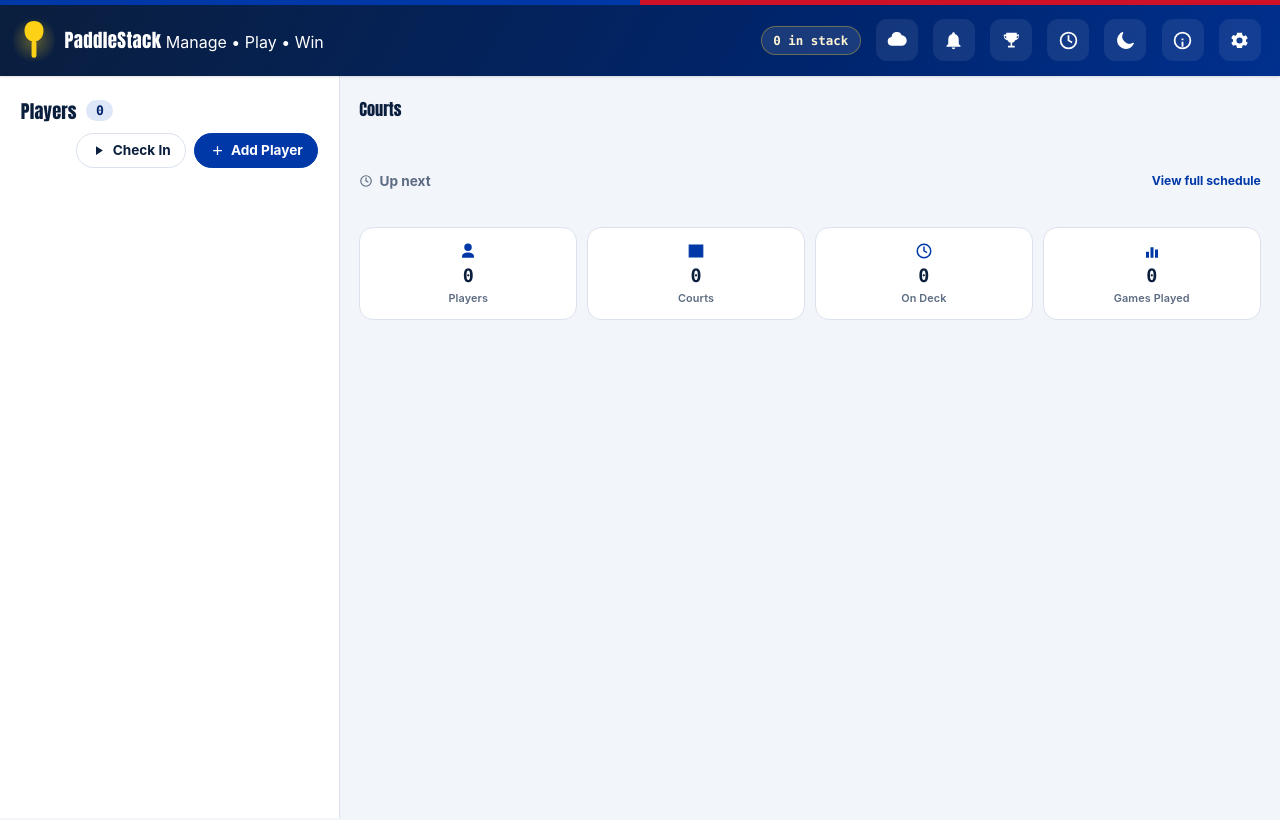
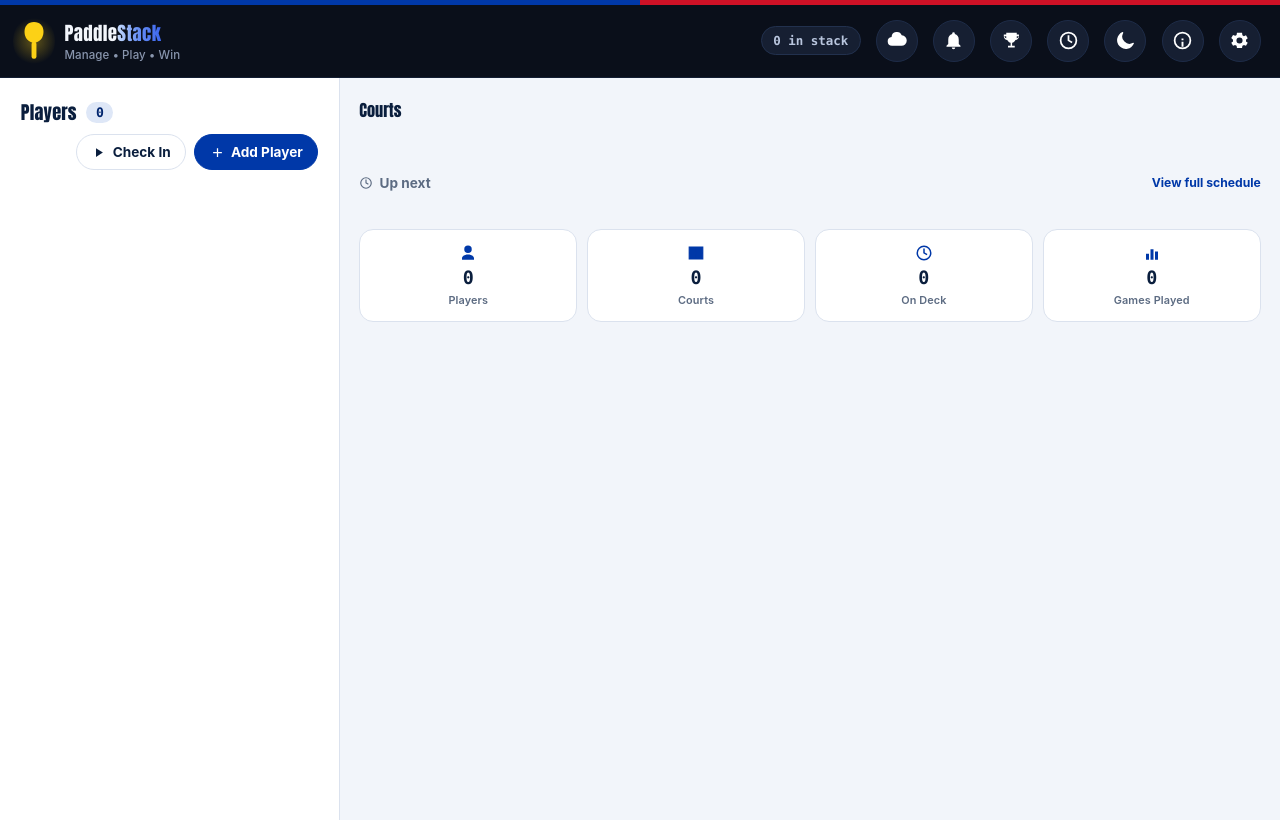
Before and after one commit to jvteam123/renzkuss, a plain HTML site: page index.html in a window 1280 px wide. Drawn offline with Linux system fonts and the light colour scheme; a script that the page names is missing.

Commit message:
Update style.css

```diff
--- a/style.css
+++ b/style.css
@@ -160,10 +160,11 @@ button,a,.icon-btn,.panel-action-btn,.btn,select,[role="button"]{
 .topbar{
   display:flex;align-items:center;gap:.95rem;
   padding:.9rem 1.2rem;
-  background:linear-gradient(120deg, var(--brand-ink) 0%, var(--brand-turf-deep) 65%, var(--brand-turf) 130%);
+  background:#0A0F1A;
   color:#fff;
   position:sticky;top:5px;z-index:40;
-  box-shadow:var(--shadow-sm);
+  box-shadow:none;
+  border-bottom:1px solid #131E33;
   overflow-x:auto;
   scrollbar-width:none;
 }
@@ -177,18 +178,37 @@ button,a,.icon-btn,.panel-action-btn,.btn,select,[role="button"]{
   background:radial-gradient(circle, rgba(252,209,22,.35) 0%, transparent 70%);
 }
 .topbar .logo svg{width:30px;height:38px;color:var(--gold);position:relative}
+.topbar .brand-block{
+  display:flex;flex-direction:column;gap:.05rem;
+  max-width:40vw;overflow:hidden;
+}
 .topbar .session-name{
   font-family:var(--font-display);
   font-size:1.18rem;letter-spacing:.02em;
-  color:#fff;font-weight:700;
-  max-width:40vw;overflow:hidden;text-overflow:ellipsis;white-space:nowrap;
+  color:#fff;font-weight:800;
+  overflow:hidden;text-overflow:ellipsis;white-space:nowrap;
+}
+/* "Paddle" stays solid white; "Stack" gets the blue gradient lockup —
+   colors picked to match the reference logo pixel-for-pixel. If JS ever
+   overwrites .session-name's textContent (viewer mode showing a live
+   session's name), these child spans are gone and the plain white
+   color set above is the fallback. */
+.topbar .session-name .brand-white{color:#F3F6FC}
+.topbar .session-name .brand-accent{
+  background:linear-gradient(90deg, #C7DBFB 0%, #6C93F5 45%, #3B66F0 100%);
+  -webkit-background-clip:text;background-clip:text;color:transparent;
+}
+.topbar-tagline{
+  font-family:var(--font-body);font-size:.72rem;font-weight:500;
+  color:#8996AE;letter-spacing:.01em;
+  overflow:hidden;text-overflow:ellipsis;white-space:nowrap;
 }
 
 .topbar .spacer{flex:1}
 .topbar .pill{
   font-family:var(--font-mono);font-size:.78rem;font-weight:600;
-  background:rgba(255,255,255,.1);color:var(--brand-gold-pale);
-  border:1px solid rgba(252,209,22,.35);
+  background:#161F32;color:#B9C6DE;
+  border:1px solid #22314E;
   padding:.38rem .7rem;border-radius:99px;white-space:nowrap;
 }
 .topbar .pill.live-pill{
@@ -201,12 +221,12 @@ button,a,.icon-btn,.panel-action-btn,.btn,select,[role="button"]{
 }
 @keyframes live-pulse{0%,100%{opacity:1}50%{opacity:.6}}
 .icon-btn{
-  width:42px;height:42px;border-radius:11px;border:none;
-  background:rgba(255,255,255,.08);color:#fff;
+  width:42px;height:42px;border-radius:50%;border:1px solid #1E2C48;
+  background:#161F32;color:#fff;
   display:flex;align-items:center;justify-content:center;
   cursor:pointer;transition:background .15s, transform .1s;flex-shrink:0;
 }
-.icon-btn:hover{background:rgba(255,255,255,.18)}
+.icon-btn:hover{background:#1B2A47}
 .icon-btn:active{transform:scale(.94)}
 .icon-btn svg{width:21px;height:21px}
 .icon-btn[hidden]{display:none} /* an author `display` declaration always wins over the browser's
@@ -1513,7 +1533,7 @@ html[data-theme="dark"] .toast-progress{background:#fff}
   color:#fff;background:var(--turf);border-radius:12px;margin:.3rem .35rem;
 }
   .mobile-tabs button svg{width:18px;height:18px}
-  .topbar .session-name{max-width:32vw}
+  .topbar .brand-block{max-width:32vw}
 }
 
 /* ---------- Modals as bottom sheets on phones ----------
@@ -1545,9 +1565,11 @@ html[data-theme="dark"] .toast-progress{background:#fff}
 @media (max-width:480px){
   .topbar{gap:.4rem;padding:.65rem .6rem}
   .topbar .logo{display:none}
-  .topbar .session-name{max-width:26vw;font-size:.95rem}
+  .topbar .brand-block{max-width:52vw}
+  .topbar .session-name{font-size:.95rem}
+  .topbar-tagline{font-size:.66rem}
   .topbar .pill{display:none}
-  .icon-btn{width:36px;height:36px;border-radius:9px}
+  .icon-btn{width:36px;height:36px;border-radius:50%}
   .icon-btn svg{width:17px;height:17px}
   .winner-pick{grid-template-columns:1fr 1fr;gap:.5rem}
 }
@@ -1997,19 +2019,9 @@ body.viewer-mode .viewer-blocks-panel{ order:6; }
    --line, --slate, shadows) now live in the single html[data-theme="dark"]
    block near the top of this file — see the note there. ===================================================================== */
 
-/* ---- Topbar: darker, circular icon chips, tighter brand lockup ---- */
-html[data-theme="dark"] .topbar{
-  background:linear-gradient(180deg,#0B1220 0%,#0A0F1C 100%);
-  border-bottom:1px solid #131E33;
-  box-shadow:none;
-}
-html[data-theme="dark"] .icon-btn{
-  background:#141F35;border:1px solid #1E2C48;border-radius:50%;
-}
-html[data-theme="dark"] .icon-btn:hover{background:#1B2A47}
-html[data-theme="dark"] .topbar .pill{
-  background:#141F35;border-color:#22314E;color:#B9C6DE;border-radius:99px;
-}
+/* ---- Topbar: dark navy lockup is now the fixed base style in both themes
+   (see the main .topbar/.icon-btn/.pill rules above) — nothing theme-specific
+   left to override here. ---- */
 
 /* ---- Court cards ---- */
 html[data-theme="dark"] .court-card{
@@ -2185,9 +2197,6 @@ html[data-theme="dark"] .mobile-tabs button.active{
      stay in the topbar on wider screens, which have no bottom nav. */
   #matchHistoryBtn,#settingsBtn{display:none}
 }
-
-/* ---- Session name lockup, closer to the reference logo treatment ---- */
-html[data-theme="dark"] .topbar .session-name{font-weight:800}
 
 /* =====================================================================
    ---------- Swipeable courts on phones ----------
```
